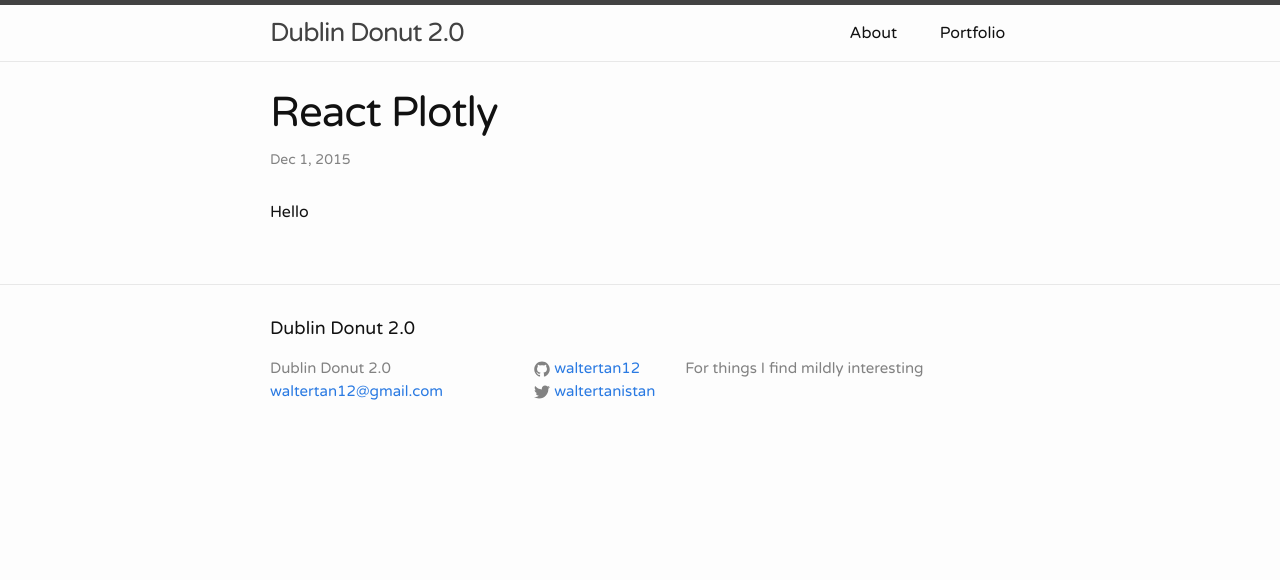
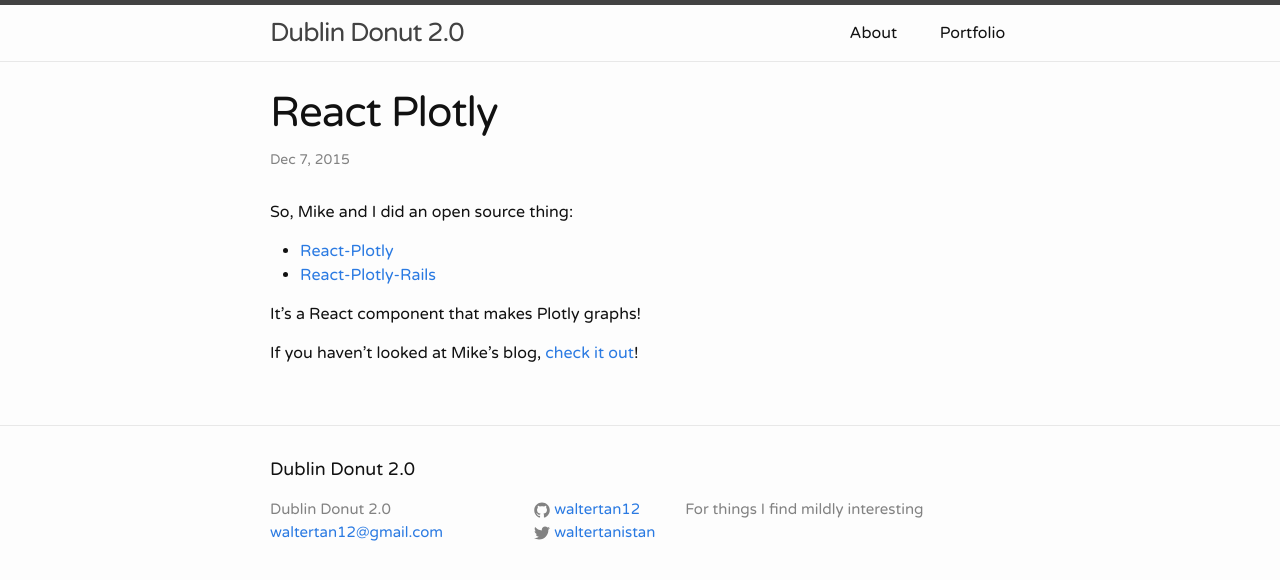
Before and after one commit to waltertan12/blog, a Jekyll site: the page built from _posts/2015-12-01-react-plotly.markdown, in a window 1280 px wide. Shown: the top 580 px of the page. Built offline with Jekyll 4.4.1, drawn with Linux system fonts in a browser that asks for light colours.

Commit message:
Write react-plotly post

```diff
--- a/_posts/2015-12-01-react-plotly.markdown
+++ b/_posts/2015-12-01-react-plotly.markdown
@@ -1,8 +1,15 @@
 ---
 layout: post
 title:  "React Plotly"
-date:   2015-12-01 11:59:00 -0800
+date:   2015-12-07 10:00:00 -0800
 categories: react
 markdown: redcarpet
 ---
-Hello
+So, Mike and I did an open source thing:
+
+- [React-Plotly](https://www.npmjs.com/package/react-plotly)
+- [React-Plotly-Rails](http://ruby-gems.org/react-plotly-rails)
+
+It's a React component that makes Plotly graphs!
+
+If you haven't looked at Mike's blog, [check it out](http://imbadatcleverurls.blogspot.com)!
```
